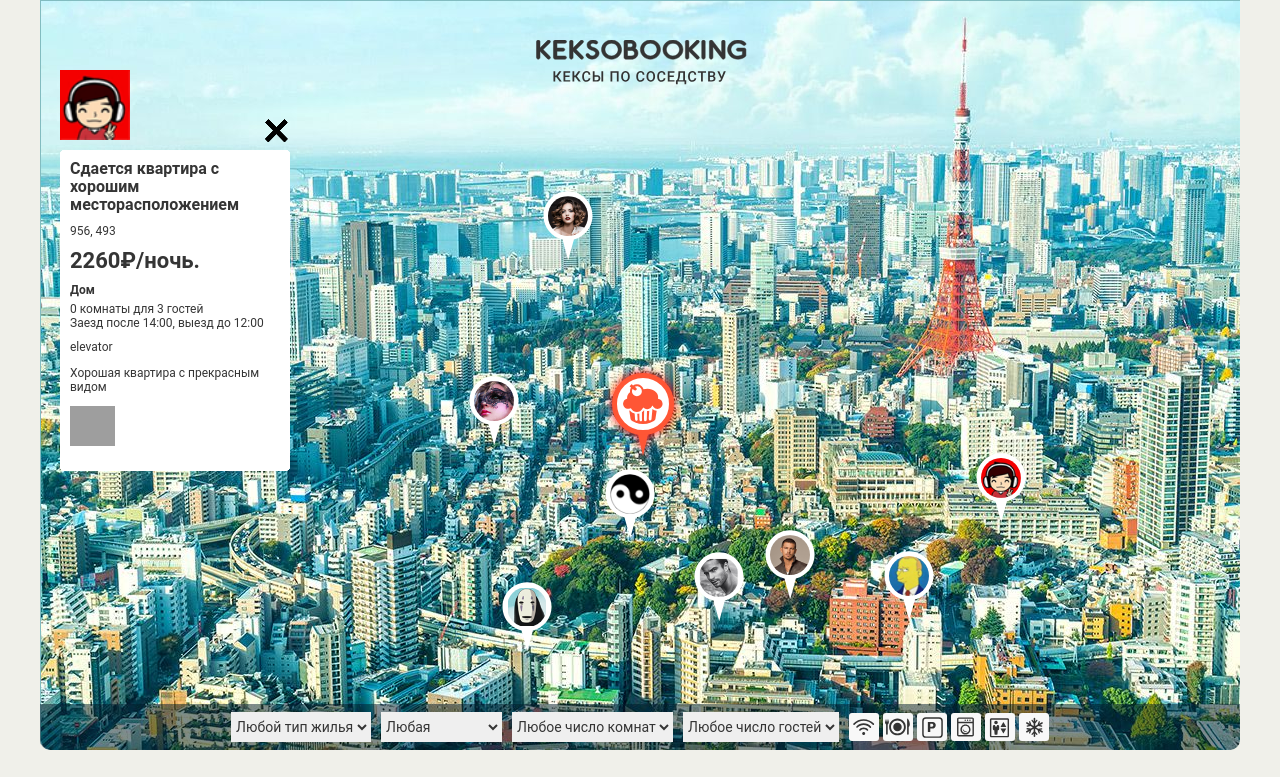
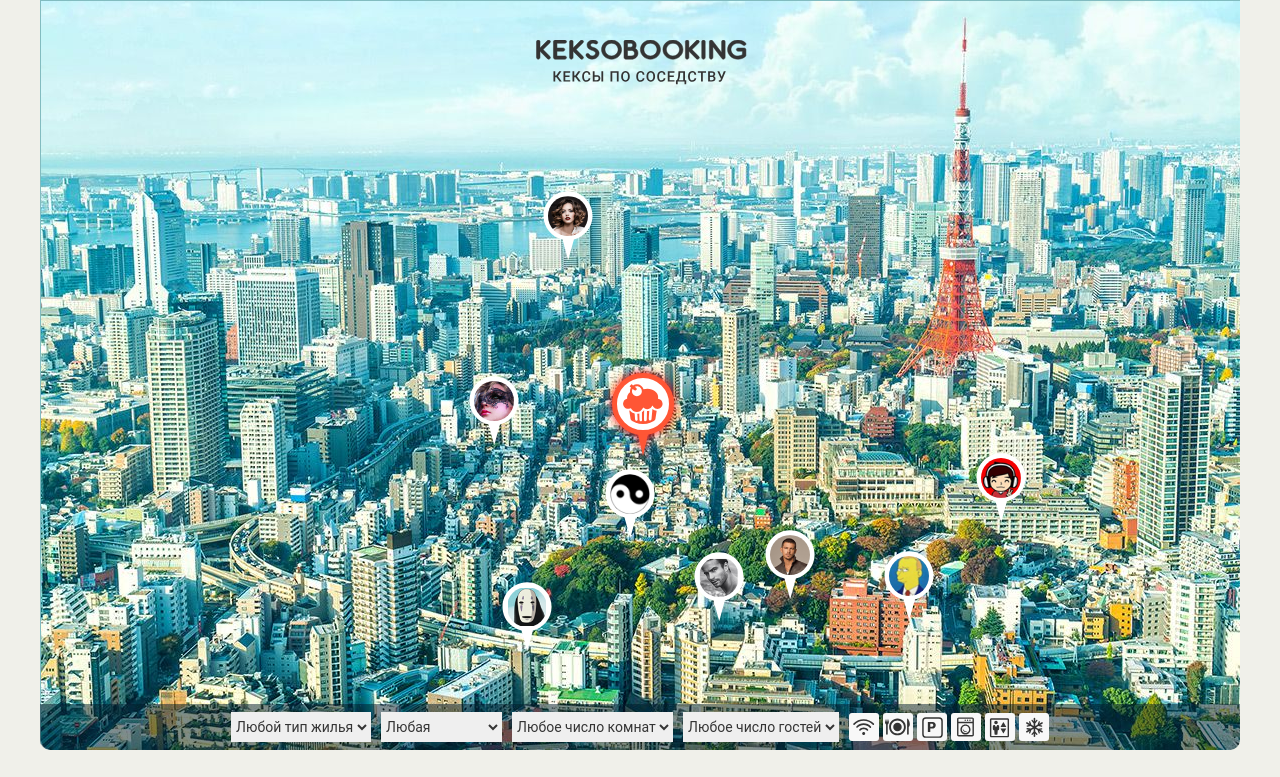
Before and after one commit to POZyTIV4IK/1080013-keksobooking-18, a website: page index.html in a window 1280 px wide. Both pictures are taken after a click on the button "Поставь меня куда-нибудь". Shown: the top 777 px of the page. Drawn offline with Linux system fonts and the light colour scheme; grey boxes are pictures that could not be loaded; files whose address does not match are found by name.

Commit message:
Сделал задание 1

```diff
--- a/css/style.css
+++ b/css/style.css
@@ -1250,3 +1250,7 @@ fieldset {
   outline: none;
   opacity: 0.6;
 }
+
+button > * {
+  pointer-events: none;
+}
--- a/js/main.js
+++ b/js/main.js
@@ -10,6 +10,7 @@ var MAX_PRICE = 3000;
 var MAX_ROOMS = 10;
 var MAX_GUESTS = 4;
 var ENTER_KEYCODE = 13;
+var ESC_KEYCODE = 27;
 var ARROW_SIZE = 20;
 var MAX_ROOMS_NUMBER = 100;
 var map = document.querySelector('.map');
@@ -115,6 +116,13 @@ var createObjects = function () {
   return cards;
 };
 
+var mapCardHidden = function () {
+  var mapCard = document.querySelectorAll('.map__card');
+  for (var j = 0; j < PIN_NUMBER; j++) {
+    mapCard[j].classList.add('hidden');
+  }
+};
+
 var createCards = function () {
   createObjects();
   var fragment = document.createDocumentFragment();
@@ -122,6 +130,7 @@ var createCards = function () {
     fragment.appendChild(createElement(cards[k]));
   }
   map.insertBefore(fragment, filtersContainer);
+  mapCardHidden();
 };
 
 var createPins = function () {
@@ -135,9 +144,36 @@ var createPins = function () {
 createCards();
 createPins();
 
+similarCardElement.addEventListener('click', function (evt) {
+  var mapPin = document.querySelectorAll('.map__pin');
+  var mapCard = document.querySelectorAll('.map__card');
+  for (var i = 0; i < PIN_NUMBER; i++) {
+    mapCard[i].classList.add('hidden');
+    if (evt.target === mapPin[i + 1]) {
+      mapCard[i].classList.remove('hidden');
+    }
+  }
+});
+
+var closeCard = function () {
+  var cardClose = document.querySelectorAll('.popup__close');
+  for (var i = 0; i < PIN_NUMBER; i++) {
+    cardClose[i].addEventListener('click', mapCardHidden);
+  }
+};
+
+closeCard();
+
+map.addEventListener('keydown', function (evt) {
+  if (evt.keyCode === ESC_KEYCODE) {
+    mapCardHidden();
+  }
+});
+
+
 var disablePage = function (input) {
   for (var i = 0; i < input.length; i++) {
-    input[i].disabled = true;
+    input[i].setAttribute('disabled', '');
   }
 };
 
```
